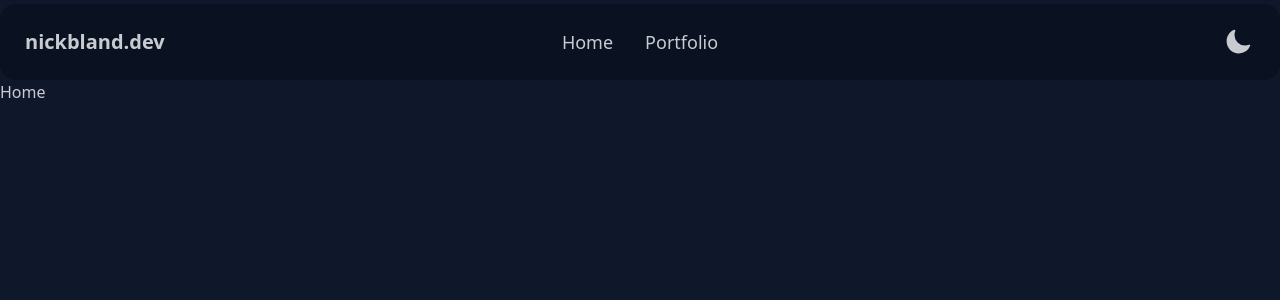
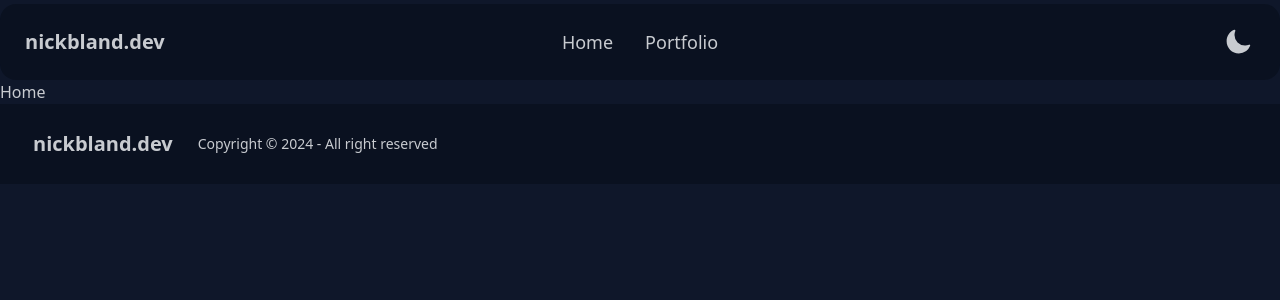
Before and after one commit to NickBland/website, a SvelteKit app: page / in a window 1280 px wide. Shown: the top 300 px of the page. Built offline with nearby package versions, Linux system fonts and the light colour scheme.

Commit message:
Quick Footer
+ Add generic footer

```diff
--- /dev/null
+++ b/src/components/footer.svelte
@@ -0,0 +1,11 @@
+<footer
+  class="footer items-center p-4 bg-base-300 dark:bg-neutral dark:text-neutral-content"
+>
+  <aside class="items-center grid-flow-col">
+    <a class="btn btn-ghost text-xl" href="/">nickbland.dev</a>
+    <p>Copyright © 2024 - All right reserved</p>
+  </aside>
+  <nav class="grid-flow-col gap-4 md:place-self-center md:justify-self-end">
+    <!-- Buttons Here -->
+  </nav>
+</footer>
--- a/src/routes/+layout.svelte
+++ b/src/routes/+layout.svelte
@@ -1,8 +1,11 @@
 <script lang="ts">
   import "../app.css";
   import Navbar from "../components/navbar/navbar.svelte";
+  import Footer from "../components/footer.svelte";
 </script>
 
 <Navbar />
 
 <slot />
+
+<Footer />
```
